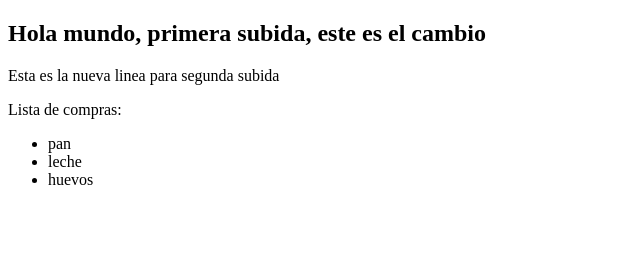
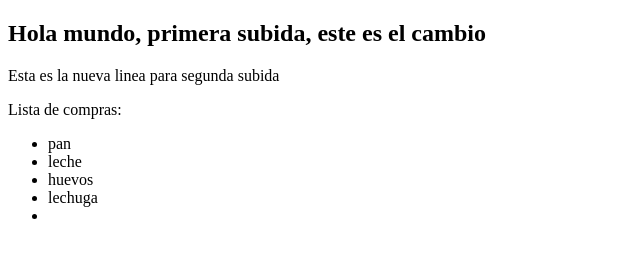
Before and after one commit to ricardosikic/lecture-2-repaso-git, a plain HTML site: page index.html in a window 1280 px wide. Shown: the full height of the page, 0-640 px from the left. Drawn offline with Linux system fonts and the light colour scheme.

Commit message:
segunda version rama nueva

```diff
--- a/index.html
+++ b/index.html
@@ -13,6 +13,7 @@
         <li>pan</li>
         <li>leche</li>
         <li>huevos</li>
+        <li>lechuga<li>
     </ul>
 </body>
 </html>
```
